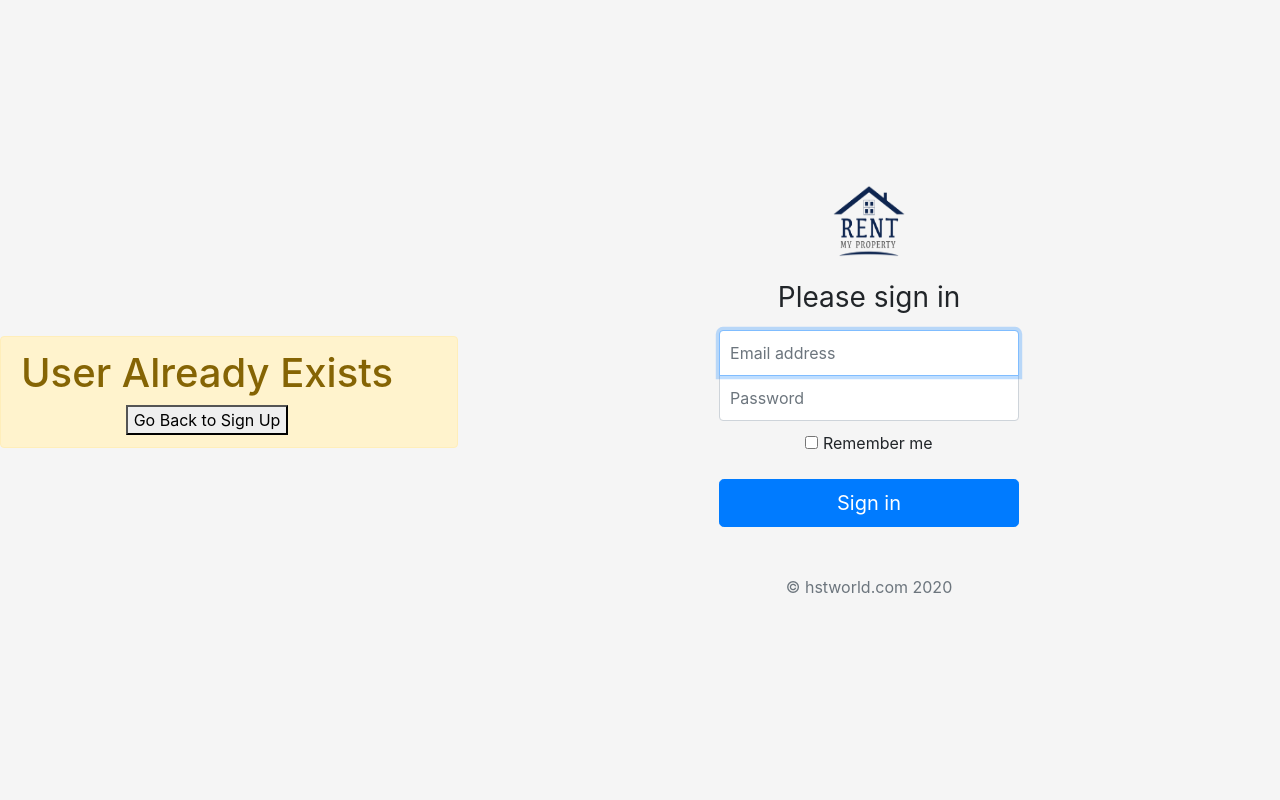
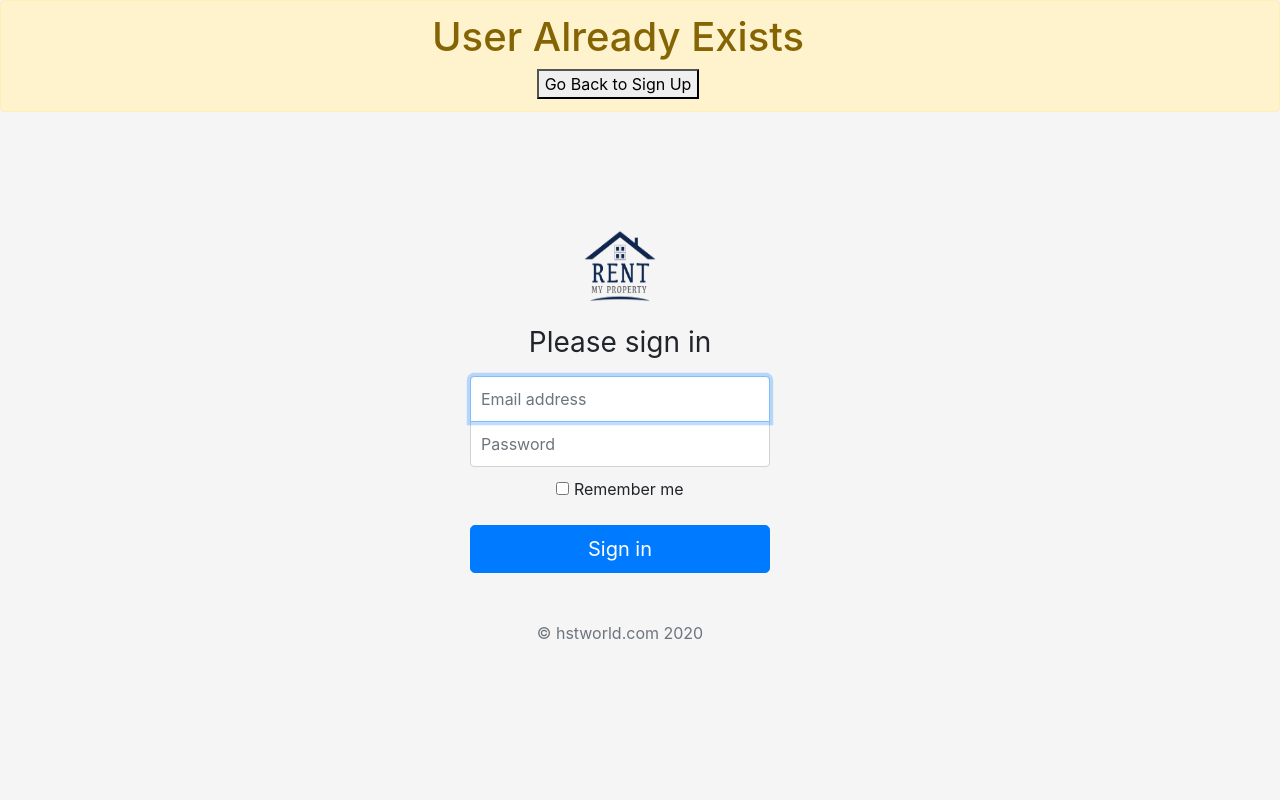
Before and after one commit to shreyasbabu/Web_Application_Canadore, a PHP site: page /insert.php in a window 1280 px wide. Run offline with PHP 8.4, Linux system fonts and the light colour scheme; data comes from the database, SQL or seed files in the repository; data that the repository does not hold is empty; some libraries are stand-ins or nearby versions.

Commit message:
fixed alignment issue for alerts

```diff
--- a/Project/css/login.css
+++ b/Project/css/login.css
@@ -1,8 +1,9 @@
 html,
 body {
   height: 100%;
+  background-color: #f5f5f5;
 }
-
+/*
 body {
   display: -ms-flexbox;
   display: flex;
@@ -12,13 +13,22 @@ body {
   padding-bottom: 40px;
   background-color: #f5f5f5;
 }
+*/
 
 .form-signin {
+  /*align-items : center;
   width: 100%;
+  height: 100%;
   max-width: 330px;
   padding: 15px;
-  margin: auto;
+  margin: auto;*/
+  position: absolute;
+  width: 300px;
+  top: 50%;
+  left: 50%;
+  margin: -170px;
 }
+
 .form-signin .checkbox {
   font-weight: 400;
 }
--- a/Project/insert.php
+++ b/Project/insert.php
@@ -76,13 +76,13 @@ mysqli_close($conn);
     <title>HSTWorld</title>
   </head>
   <body>
-
   	<?php
   	if($flag == 0){
   		?>
   		<div class="alert alert-success alert-dismissible fade show" role="alert">
+  			<header>
   			<h1>Registered Sucessfully</h1>
-
+  			</header>
 
   		</div>
   		<?php
@@ -94,13 +94,14 @@ mysqli_close($conn);
   	if($flag == 1){
   		?>
   		<div class="alert alert-warning alert-dismissible fade show" role="alert">
+  			<header>
   			<h1>User Already Exists</h1>
   			<button class="button" onclick="location.href='signup.html'">Go Back to Sign Up</button>
+  			</header>
   		</div>
   		<?php
   	}
   	?>
-
   	<?php
   	require_once("login.php");
   	?>
--- a/Project/login.php
+++ b/Project/login.php
@@ -14,7 +14,7 @@
 
 
     <!-- Custom styles for this template -->
-    <link href="css/login.css" rel="stylesheet">
+  <link href="css/login.css" rel="stylesheet">
   </head>
   <body class="text-center">
     <form class="form-signin">
```
